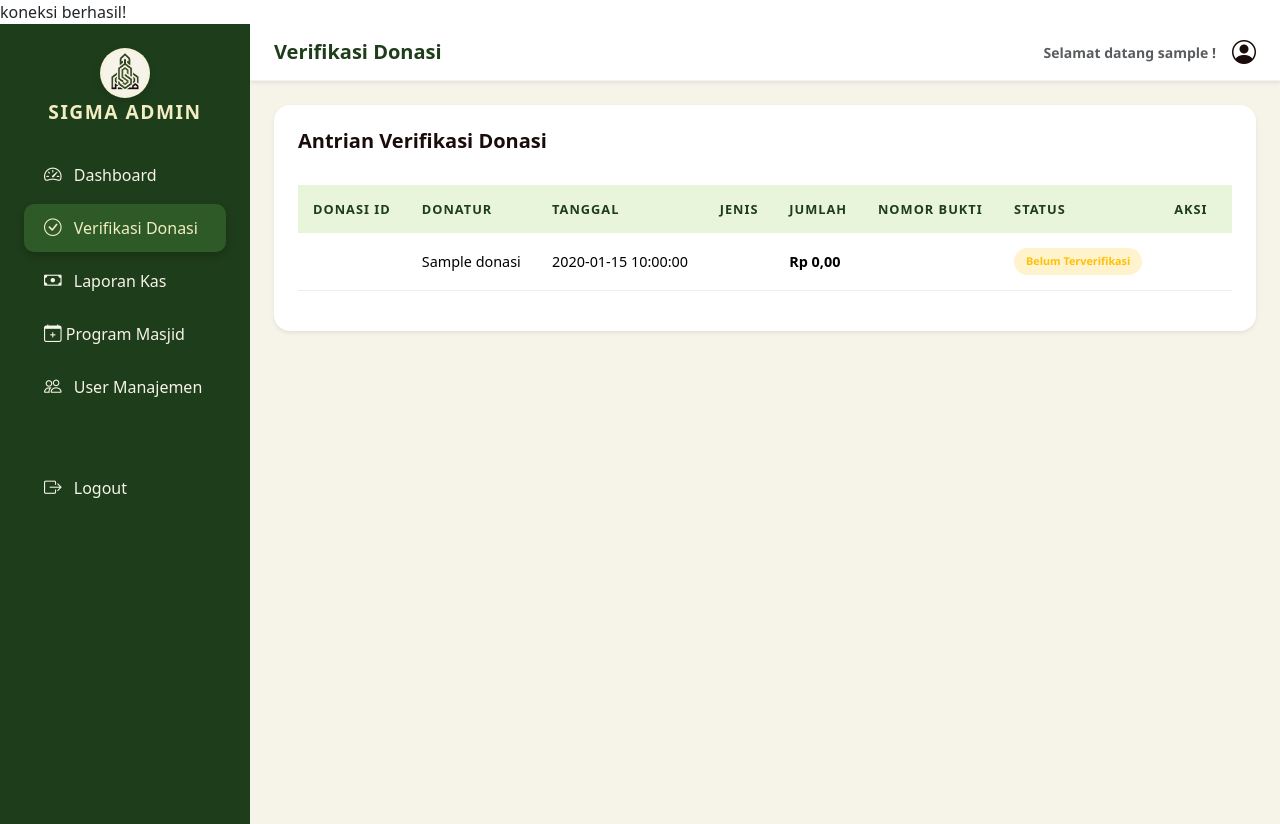
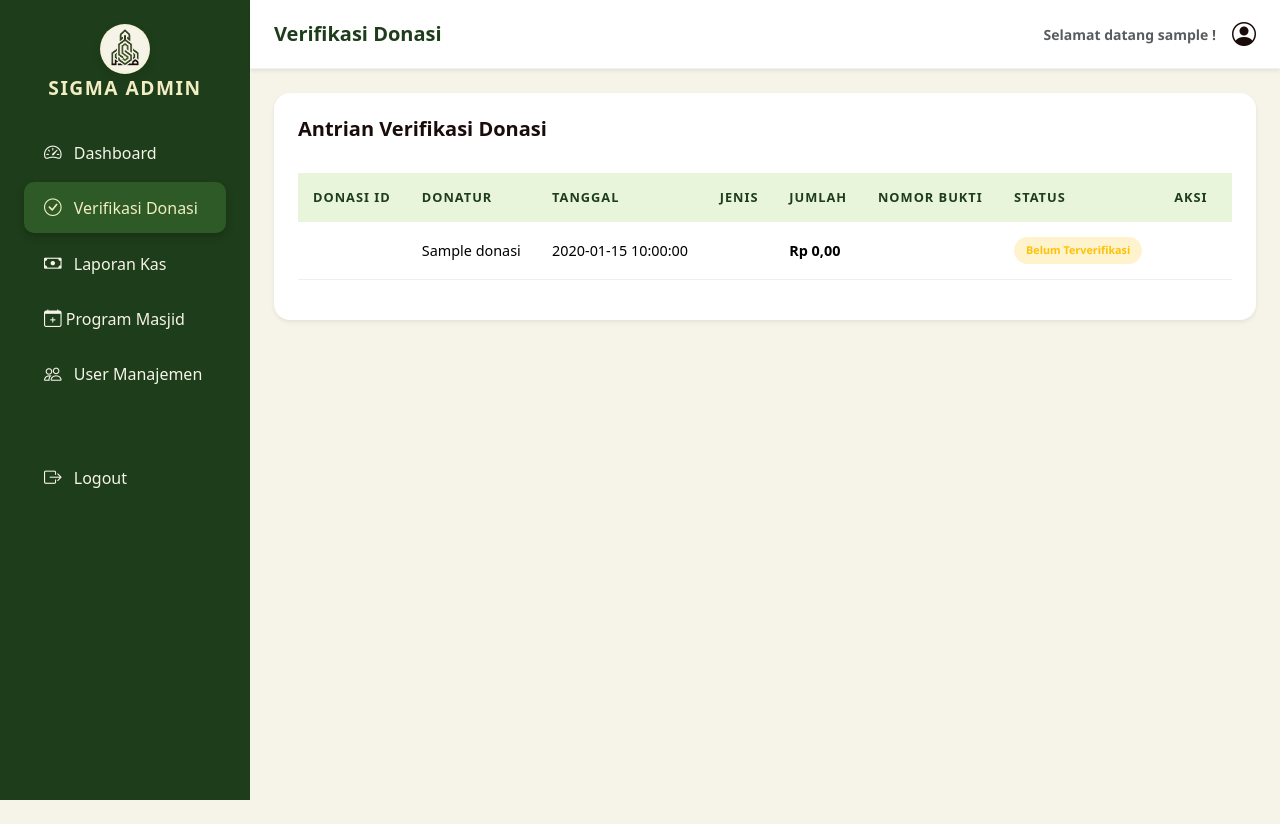
Before and after one commit to fashyonn/sigma, a PHP site: page /verifikasi.php in a window 1280 px wide. After the commit the page ends 800 px from the top, so only its background shows below. Run offline with PHP 8.4, Linux system fonts and the light colour scheme; the visitor is signed in with stand-in values (Sample User, id 1); tables that the repository leaves empty or names only in its code hold one stand-in row (values such as "Sample post"); data that the repository does not hold is empty.

Commit message:
finishing

```diff
--- a/dashboard.php
+++ b/dashboard.php
@@ -132,7 +132,7 @@ include "koneksi.php";
                                     <td><?= $data['tanggal']?></td>
                                     <td><span class="badge bg-sage text-success rounded-pill px-3"><?= $program['nama']?></span></td>
                                     <td class="fw-bold"><?= "Rp " . number_format($data['nominal'], 2, ',', '.'); ?></td>
-                                    <td><span class="text-muted"><?= $data['noRef']?></span></td>
+                                    <td><?= $data['noRef']?></td>
                                     <td>
                                         <?php if ($data['status'] == 'Terverifikasi'): ?>
                                             <span class="badge bg-warning-subtle text-success rounded-pill">Terverifikasi</span>
--- a/kas.php
+++ b/kas.php
@@ -362,7 +362,7 @@ if (isset($_GET['bulan']) && isset($_GET['tahun'])) {
                             <a href="kas.php?aksi=inputKas"><button class="btn btn-sm btn-outline-dark"><i
                                         class="bi bi-plus"> Tambah Kas</i></button></a>
                         </div>
-                        <div class="table-responsive">
+                        <div class="table-responsive" style="max-height: 80vh; overflow-y: auto; scroll-behavior: smooth;">
                             <table class="table align-middle custom-admin-table">
                                 <thead>
                                     <tr>
--- a/koneksi.php
+++ b/koneksi.php
@@ -8,7 +8,5 @@ $port = 3306;
 $connect = new mysqli($hostname,$username,$password,$database,$port);
 	if($connect->connect_error){
 		die("koneksi gagal terhubung!");
-	}else{
-		echo "koneksi berhasil!";
 	}
 ?>
--- a/program.php
+++ b/program.php
@@ -226,7 +226,7 @@ include "koneksi.php";
                         <a href="program.php?aksi=inputProgram"><button class="btn btn-sm btn-outline-dark"><i class="bi bi-plus"> Tambah Program</i></button></a>
                         <?php endif; ?>
                     </div>
-                    <div class="table-responsive">
+                    <div class="table-responsive" style="max-height: 60vh; overflow-y: auto; scroll-behavior: smooth;">
                         <table class="table align-middle custom-admin-table">
                             <thead>
                                 <tr>
--- a/user.php
+++ b/user.php
@@ -252,7 +252,7 @@ include "koneksi.php";
                         <a href="user.php?aksi=inputUser"><button class="btn btn-sm btn-outline-dark"><i class="bi bi-plus">Tambah User</i></button></a>
                         <?php endif; ?>
                     </div>
-                    <div class="table-responsive">
+                    <div class="table-responsive" style="max-height: 60vh; overflow-y: auto; scroll-behavior: smooth;">
                         <table class="table align-middle custom-admin-table">
                             <thead>
                                 <tr>
--- a/verifikasi.php
+++ b/verifikasi.php
@@ -80,7 +80,7 @@ include "koneksi.php";
                     <div class="d-flex justify-content-between align-items-center mb-4">
                         <h5 class="fw-bold">Antrian Verifikasi Donasi</h5>
                     </div>
-                    <div class="table-responsive">
+                    <div class="table-responsive" style="max-height: 60vh; overflow-y: auto; scroll-behavior: smooth;">
                         <table class="table align-middle custom-admin-table">
                             <thead>
                                 <tr>
@@ -104,7 +104,7 @@ include "koneksi.php";
                                     <td><?= $data['tanggal']?></td>
                                     <td><span class="badge bg-sage text-success rounded-pill px-3"><?= $program['nama']?></span></td>
                                     <td class="fw-bold"><?= "Rp " . number_format($data['nominal'], 2, ',', '.'); ?></td>
-                                    <td><span class="text-muted"><?= $data['noRef']?></span></td>
+                                    <td><?= $data['noRef']?></td>
                                     <td>
                                         <?php if ($data['status'] == 'Terverifikasi'): ?>
                                             <span class="badge bg-warning-subtle text-success rounded-pill">Terverifikasi</span>
```
Also changed, not shown: index.php (+15 -9 lines).
